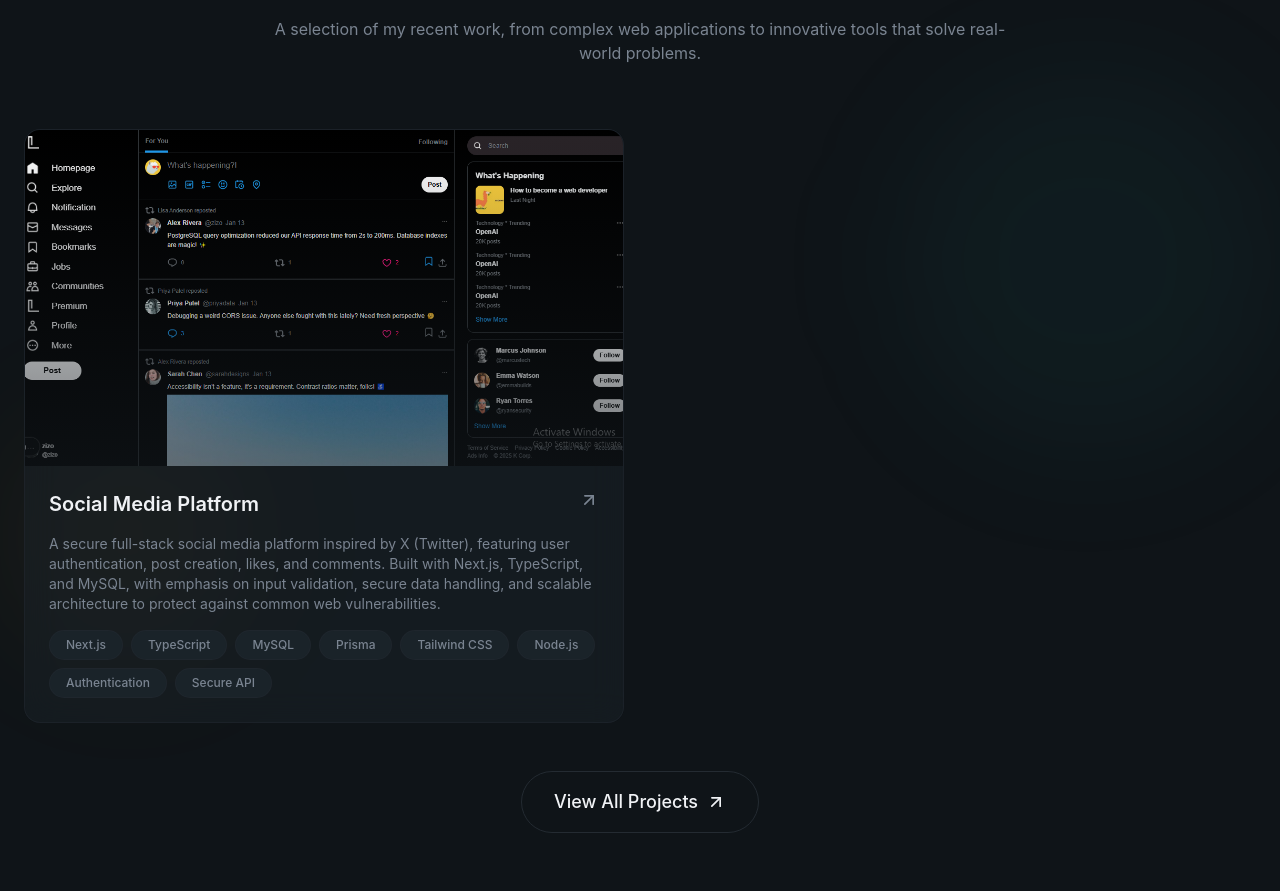
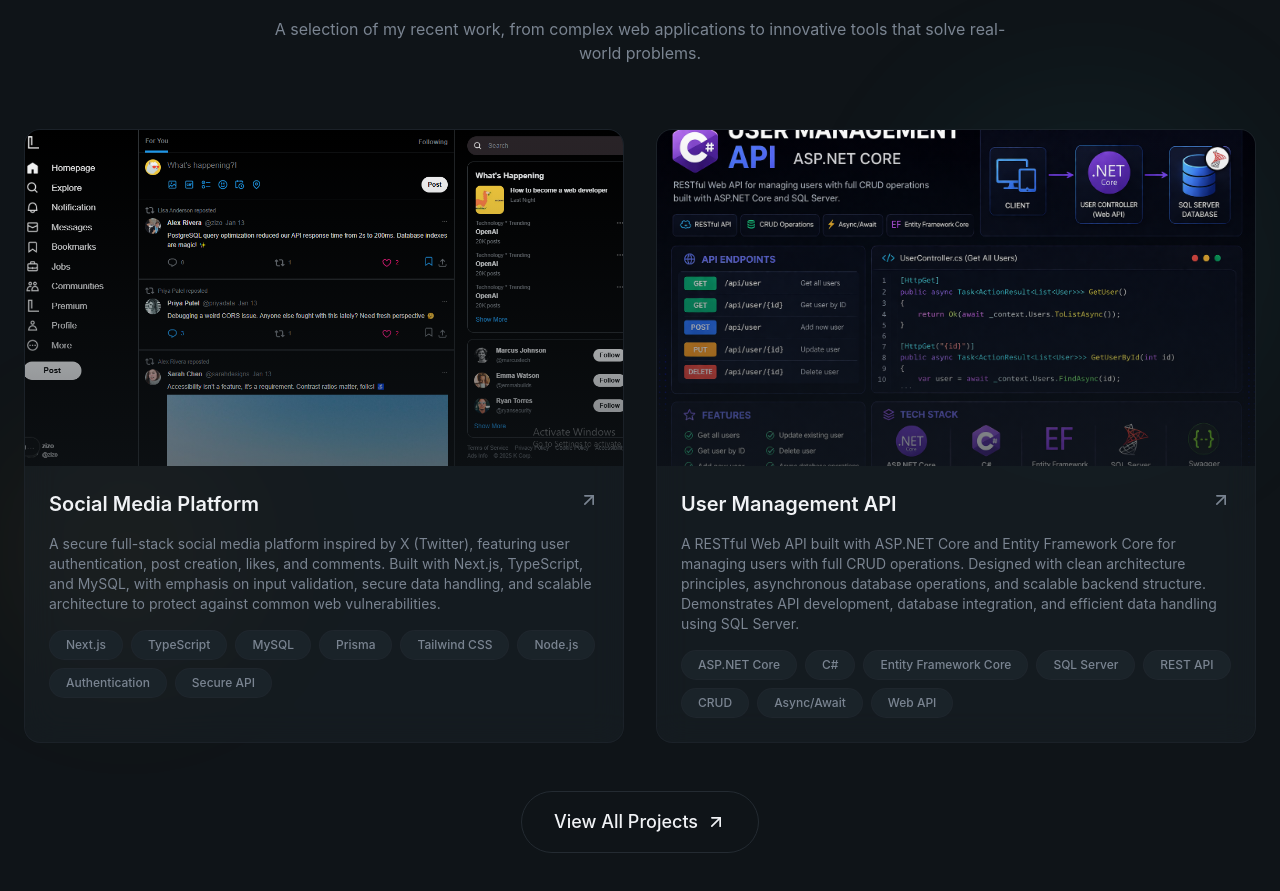
Before and after one commit to khairyazedan/react-tailwind-portfolio, a React (Vite) app: page / in a window 1280 px wide. Shown: the part 2480-3371 px from the top of the page. Built offline with nearby package versions, Linux system fonts and the light colour scheme.

Commit message:
update: Resume add: new project in src/pages/Projects.jsx

```diff
--- a/src/pages/Projects.jsx
+++ b/src/pages/Projects.jsx
@@ -22,6 +22,24 @@
     link: "#",
     github: "https://github.com/khairyazedan/SocialMedia_NextApp_MySQL",
   },
+  {
+    title: "User Management API",
+    description:
+      "A RESTful Web API built with ASP.NET Core and Entity Framework Core for managing users with full CRUD operations. Designed with clean architecture principles, asynchronous database operations, and scalable backend structure. Demonstrates API development, database integration, and efficient data handling using SQL Server.",
+    image: "/projects/DotNetProject.png",
+    tags: [
+      "ASP.NET Core",
+      "C#",
+      "Entity Framework Core",
+      "SQL Server",
+      "REST API",
+      "CRUD",
+      "Async/Await",
+      "Web API"
+    ],
+    link: "#",
+    github: "https://github.com/khairyazedan/dotnet-sql-api-crud",
+  }
 ];
 
 const Projects = () => {
```
Also changed, not shown: public/projects/DotNetProject.png (added), 1 other file (tests, documents, lock files or other folders).
